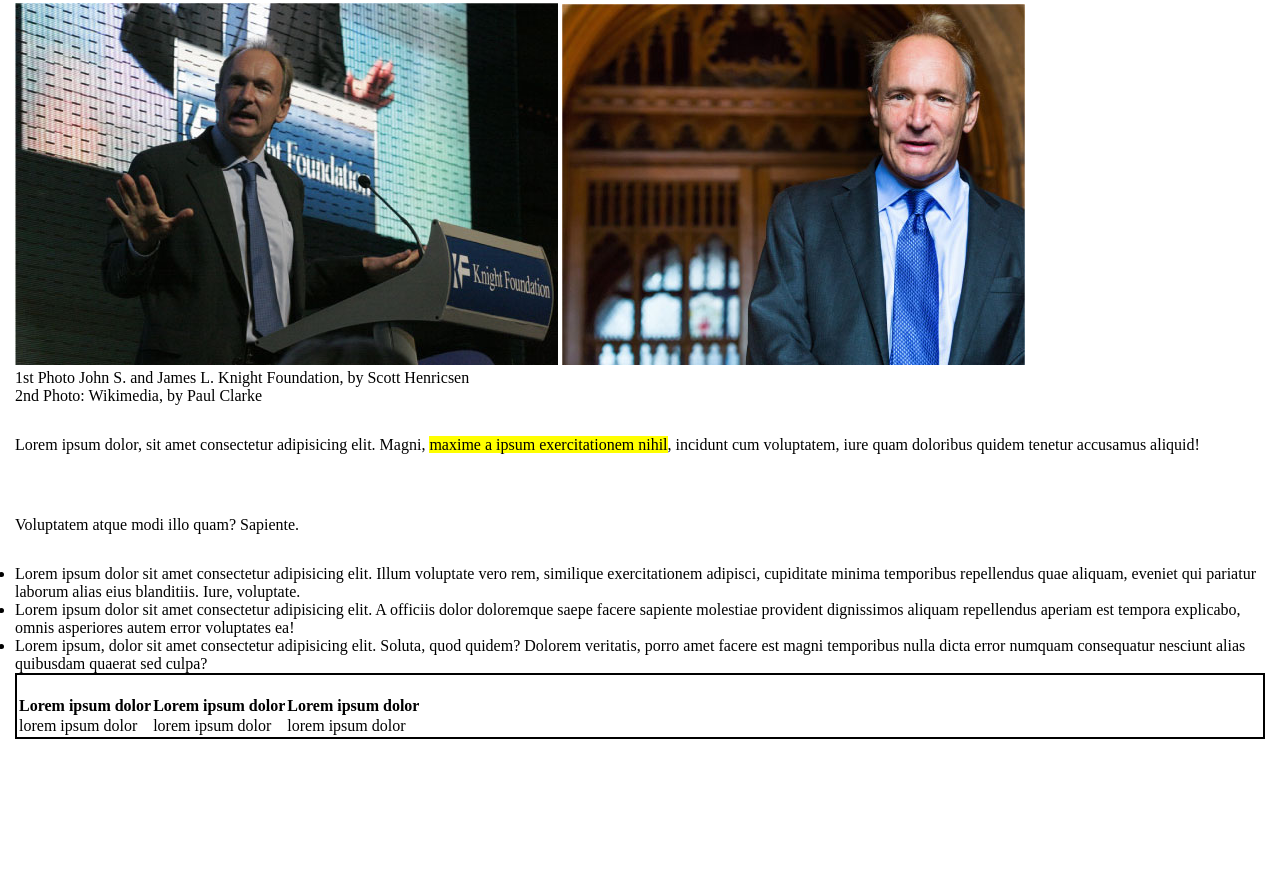
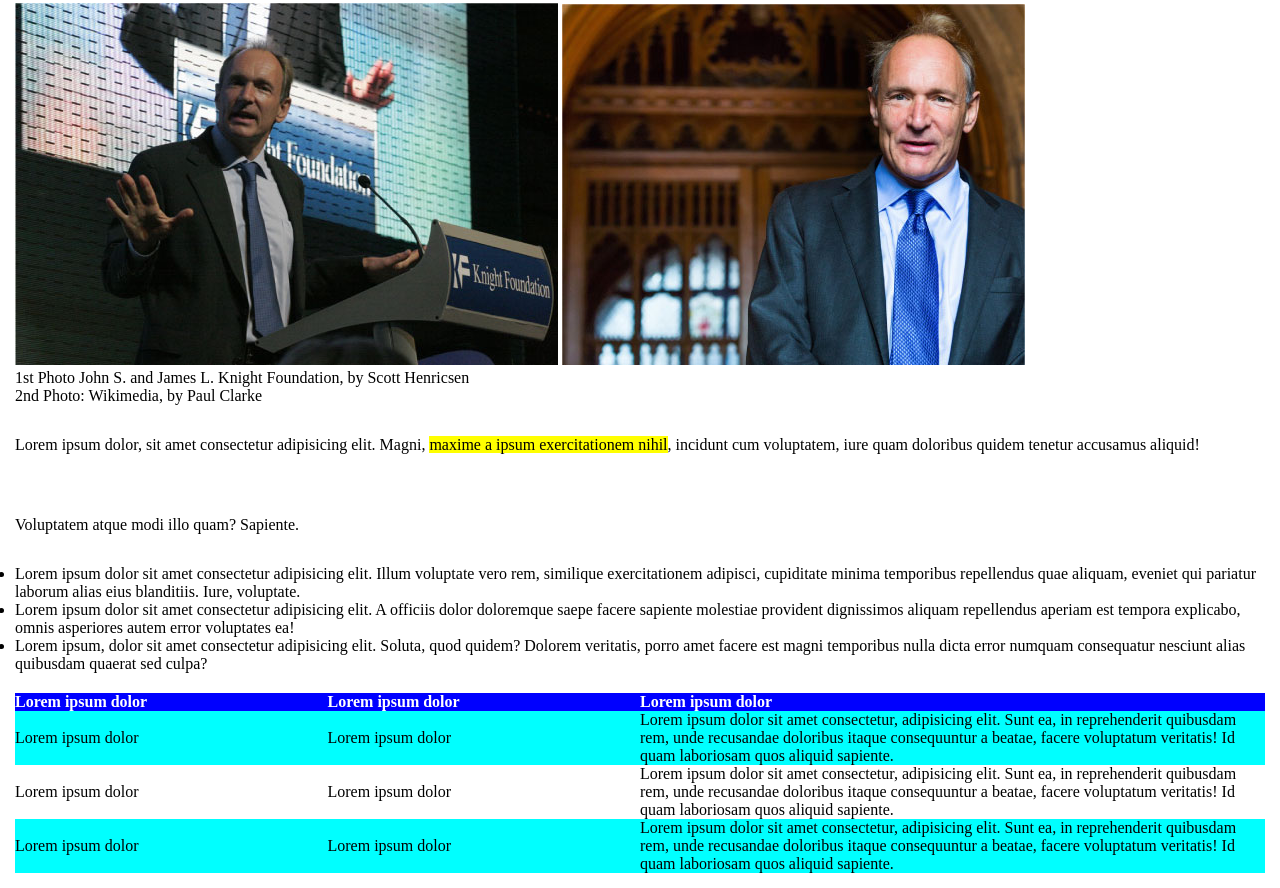
Before and after one commit to EndriuK/html-css-booleaner, a plain HTML site: page index.html in a window 1280 px wide. Shown: the part 275-1163 px from the top of the page. Before the commit the page ends 1029 px from the top, so only its background shows below. Drawn offline with Linux system fonts and the light colour scheme.

Commit message:
[FIX] fix tabella, colori e distanziamenti

```diff
--- a/css/stylesheet.css
+++ b/css/stylesheet.css
@@ -41,7 +41,29 @@ body {
 
 }
 
-#tabella {
-    padding-top: 20px;
-    border: 2px solid black;
+.tabella {
+    margin-top: 20px;
+    width: 100%;
+    background-color: blue;
+    border-collapse: collapse;
 }
+
+.w25 {
+    width: 25%;
+    color: white;
+}
+
+.w50 {
+    width: 50%;
+    color: white;
+    margin: 0;
+}
+
+.riga {
+    background-color: aqua;
+
+}
+
+.prima_riga {
+    background-color: white;
+}
--- a/index.html
+++ b/index.html
@@ -51,24 +51,42 @@
                 <li>Lorem ipsum, dolor sit amet consectetur adipisicing elit. Soluta, quod quidem? Dolorem veritatis,
                     porro amet facere est magni temporibus nulla dicta error numquam consequatur nesciunt alias
                     quibusdam quaerat sed culpa?</li>
+            </ul>
+            <!--tabella-->
 
-                <!--tabella-->
 
-                <div id="tabella">
-                    <table>
-                        <tr>
-                            <th colspan="3">Lorem ipsum dolor</th>
-                            <th>Lorem ipsum dolor</th>
-                            <th>Lorem ipsum dolor</th>
-                        </tr>
-                        <tr>
-                            <td colspan="3">lorem ipsum dolor</td>
-                            <td>lorem ipsum dolor</td>
-                            <td>lorem ipsum dolor</td>
-                        </tr>
-                    </table>
-                </div>
-            </ul>
+            <table class="tabella">
+                <tr id="titolo_tabella">
+                    <td class="w25"><strong>Lorem ipsum dolor</strong></td>
+                    <td class="w25"><strong>Lorem ipsum dolor</strong></td>
+                    <td class="w50"><strong>Lorem ipsum dolor</strong></td>
+                </tr>
+                <tr>
+                    <td class="riga">Lorem ipsum dolor</td>
+                    <td class="riga">Lorem ipsum dolor</td>
+                    <td class="riga">Lorem ipsum dolor sit amet consectetur, adipisicing elit. Sunt ea, in
+                        reprehenderit quibusdam
+                        rem, unde recusandae doloribus itaque consequuntur a beatae, facere voluptatum veritatis! Id
+                        quam laboriosam quos aliquid sapiente.</td>
+                </tr>
+                <tr>
+                    <td class="prima_riga">Lorem ipsum dolor</td>
+                    <td class="prima_riga">Lorem ipsum dolor</td>
+                    <td class="prima_riga">Lorem ipsum dolor sit amet consectetur, adipisicing elit. Sunt ea, in
+                        reprehenderit quibusdam
+                        rem, unde recusandae doloribus itaque consequuntur a beatae, facere voluptatum veritatis! Id
+                        quam laboriosam quos aliquid sapiente.</td>
+                </tr>
+                <tr>
+                    <td class="riga">Lorem ipsum dolor</td>
+                    <td class="riga">Lorem ipsum dolor</td>
+                    <td class="riga">Lorem ipsum dolor sit amet consectetur, adipisicing elit. Sunt ea, in
+                        reprehenderit quibusdam
+                        rem, unde recusandae doloribus itaque consequuntur a beatae, facere voluptatum veritatis! Id
+                        quam laboriosam quos aliquid sapiente.</td>
+                </tr>
+            </table>
+
         </div>
 
     </main>
```
